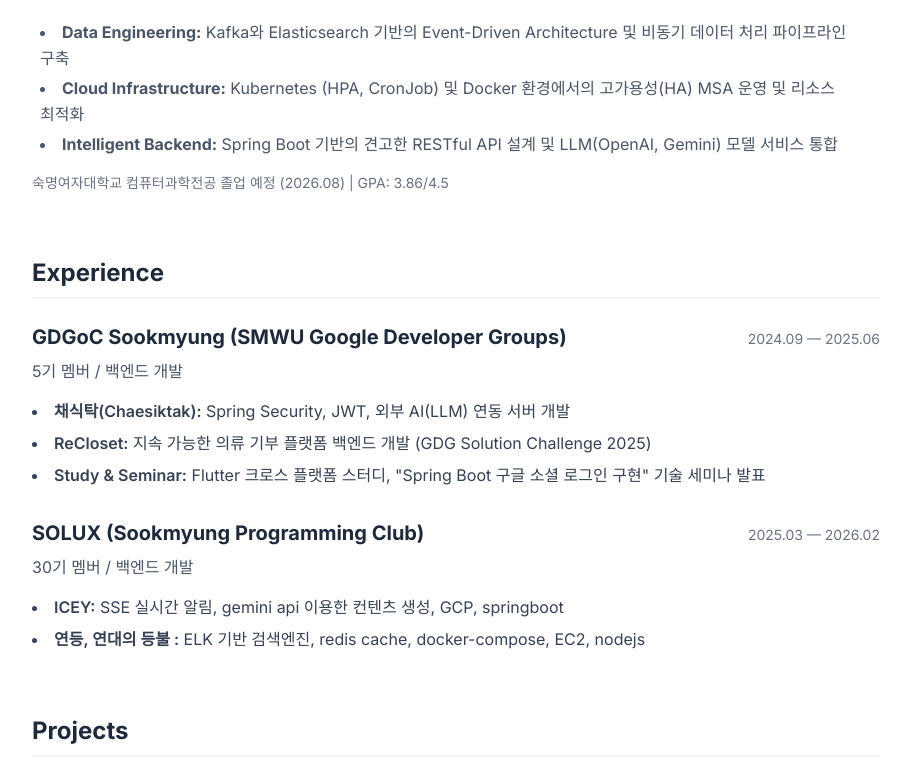
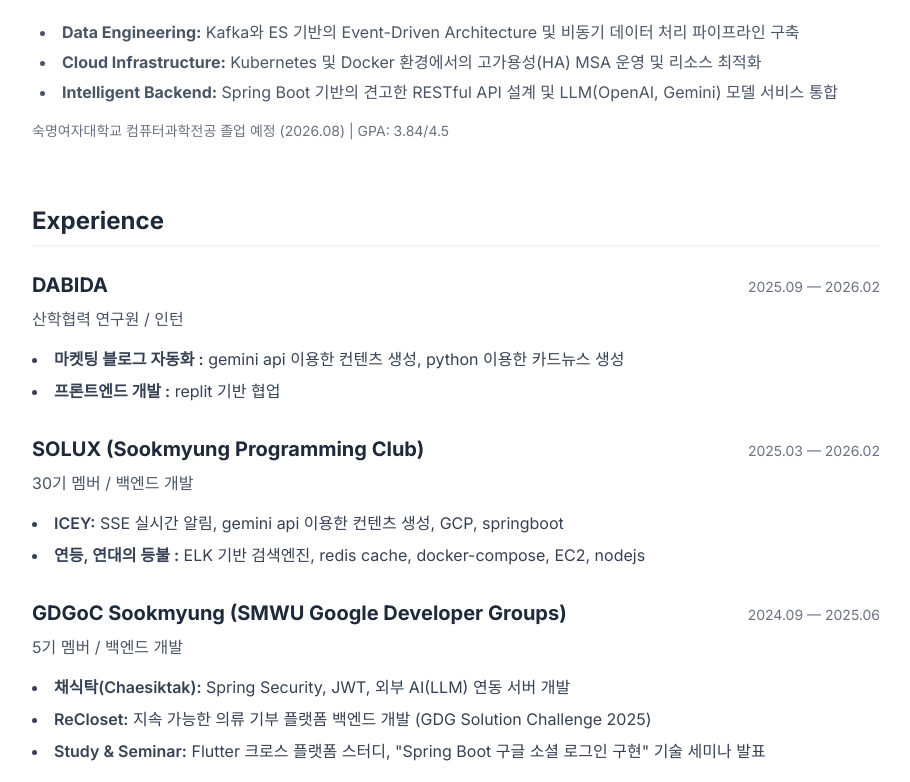
Before and after one commit to SH38038038/SH380, a Next.js app: page /resume in a window 1280 px wide. Shown: the part 687-1469 px from the top of the page, without its empty margins (184-1094 px from the left). Built offline with nearby package versions, Linux system fonts and the light colour scheme.

Commit message:
resume update

```diff
--- a/src/app/resume/page.tsx
+++ b/src/app/resume/page.tsx
@@ -33,12 +33,12 @@
             확장 가능한 아키텍처와 시스템 최적화에 몰입하며, 끊임없는 학습을 통해 서비스의 안정성을 높이는 것을 목표로 합니다.
           </p>
           <ul className="list-disc list-inside ml-2 space-y-1 text-gray-600">
-            <li><strong>Data Engineering:</strong> Kafka와 Elasticsearch 기반의 Event-Driven Architecture 및 비동기 데이터 처리 파이프라인 구축</li>
-            <li><strong>Cloud Infrastructure:</strong> Kubernetes (HPA, CronJob) 및 Docker 환경에서의 고가용성(HA) MSA 운영 및 리소스 최적화</li>
+            <li><strong>Data Engineering:</strong> Kafka와 ES 기반의 Event-Driven Architecture 및 비동기 데이터 처리 파이프라인 구축</li>
+            <li><strong>Cloud Infrastructure:</strong> Kubernetes 및 Docker 환경에서의 고가용성(HA) MSA 운영 및 리소스 최적화</li>
             <li><strong>Intelligent Backend:</strong> Spring Boot 기반의 견고한 RESTful API 설계 및 LLM(OpenAI, Gemini) 모델 서비스 통합</li>
           </ul>
           <p className="mt-4 text-sm text-gray-500">
-            숙명여자대학교 컴퓨터과학전공 졸업 예정 (2026.08) | GPA: 3.86/4.5
+            숙명여자대학교 컴퓨터과학전공 졸업 예정 (2026.08) | GPA: 3.84/4.5
           </p>
         </div>
       </section>
@@ -48,14 +48,13 @@
         <h2 className="text-2xl font-bold border-b-2 border-gray-100 pb-2 mb-6">Experience</h2>
         <div className="mb-8">
           <div className="flex flex-col md:flex-row md:justify-between md:items-baseline mb-2">
-            <h3 className="text-xl font-bold">GDGoC Sookmyung (SMWU Google Developer Groups)</h3>
-            <span className="text-gray-500 text-sm">2024.09 — 2025.06</span>
+            <h3 className="text-xl font-bold">DABIDA</h3>
+            <span className="text-gray-500 text-sm">2025.09 — 2026.02</span>
           </div>
-          <p className="text-gray-600 mb-4">5기 멤버 / 백엔드 개발</p>
+          <p className="text-gray-600 mb-4">산학협력 연구원 / 인턴</p>
           <ul className="list-disc list-inside space-y-2 text-gray-700">
-            <li><span className="font-semibold">채식탁(Chaesiktak):</span> Spring Security, JWT, 외부 AI(LLM) 연동 서버 개발</li>
-            <li><span className="font-semibold">ReCloset:</span> 지속 가능한 의류 기부 플랫폼 백엔드 개발 (GDG Solution Challenge 2025)</li>
-            <li><span className="font-semibold">Study & Seminar:</span> Flutter 크로스 플랫폼 스터디, &#34;Spring Boot 구글 소셜 로그인 구현&#34; 기술 세미나 발표</li>
+            <li><span className="font-semibold">마켓팅 블로그 자동화 :</span> gemini api 이용한 컨텐츠 생성, python 이용한 카드뉴스 생성</li>
+            <li><span className="font-semibold">프론트엔드 개발 :</span> replit 기반 협업</li>
           </ul>
         </div>
         <div className="mb-8">
@@ -69,6 +68,19 @@
             <li><span className="font-semibold">연등, 연대의 등불 :</span> ELK 기반 검색엔진, redis cache, docker-compose, EC2, nodejs</li>
           </ul>
         </div>
+        <div className="mb-8">
+          <div className="flex flex-col md:flex-row md:justify-between md:items-baseline mb-2">
+            <h3 className="text-xl font-bold">GDGoC Sookmyung (SMWU Google Developer Groups)</h3>
+            <span className="text-gray-500 text-sm">2024.09 — 2025.06</span>
+          </div>
+          <p className="text-gray-600 mb-4">5기 멤버 / 백엔드 개발</p>
+          <ul className="list-disc list-inside space-y-2 text-gray-700">
+            <li><span className="font-semibold">채식탁(Chaesiktak):</span> Spring Security, JWT, 외부 AI(LLM) 연동 서버 개발</li>
+            <li><span className="font-semibold">ReCloset:</span> 지속 가능한 의류 기부 플랫폼 백엔드 개발 (GDG Solution Challenge 2025)</li>
+            <li><span className="font-semibold">Study & Seminar:</span> Flutter 크로스 플랫폼 스터디, &#34;Spring Boot 구글 소셜 로그인 구현&#34; 기술 세미나 발표</li>
+          </ul>
+        </div>
+
       </section>
 
       {/* 4. Projects */}
--- /dev/null
+++ b/src/posts/first-interview-review.md
@@ -0,0 +1,19 @@
+---
+title: "면접 후기..."
+date: "2026-02-11"
+desc: "운 좋게 YTN 온라인 기술팀 인터뷰에 참여하게 되었다. "
+tags: ["#interview", "#review"]
+thumbnail: "/project-review.svg"
+---
+
+1. 자기소개
+
+2. 나를 가장 힘들게 했던 일들과 해결한 방법
+   1. 뭐라고 할지 모르겠어서 그냥 요즘 인공지능이 코딩 너무 잘해서 어떻게 하면 대체되지 않을 수 있지 하다가 보안사고 많이 나니까 보안을 공부해보려 하고 있다고 했음
+
+3. 왜 대학원 진학 안하고 취업을 선택했는지
+   1. 대학원에 가면 교수 밑에서 교수가 하는 연구 위주로 하나를 깊게 파야하는데 대학생활 4년동안 가장 재미있었던거는 동아리 하면서 어떤걸 만들지 기획회의 하고 알맞은 기술스택 선택하면서 개발하는 과정이 재미있어서 적성상 취업하는게 나을 것 같다고 함
+4. 블로그 자동화 툴에 대해 설명
+   1. 씨발 물어볼줄몰랐음!
+5. 검색엔진의 원리
+6. 코드를 빠르게 이해할 수 있다고 했는데 이에 따른 구체적인 경험
```
